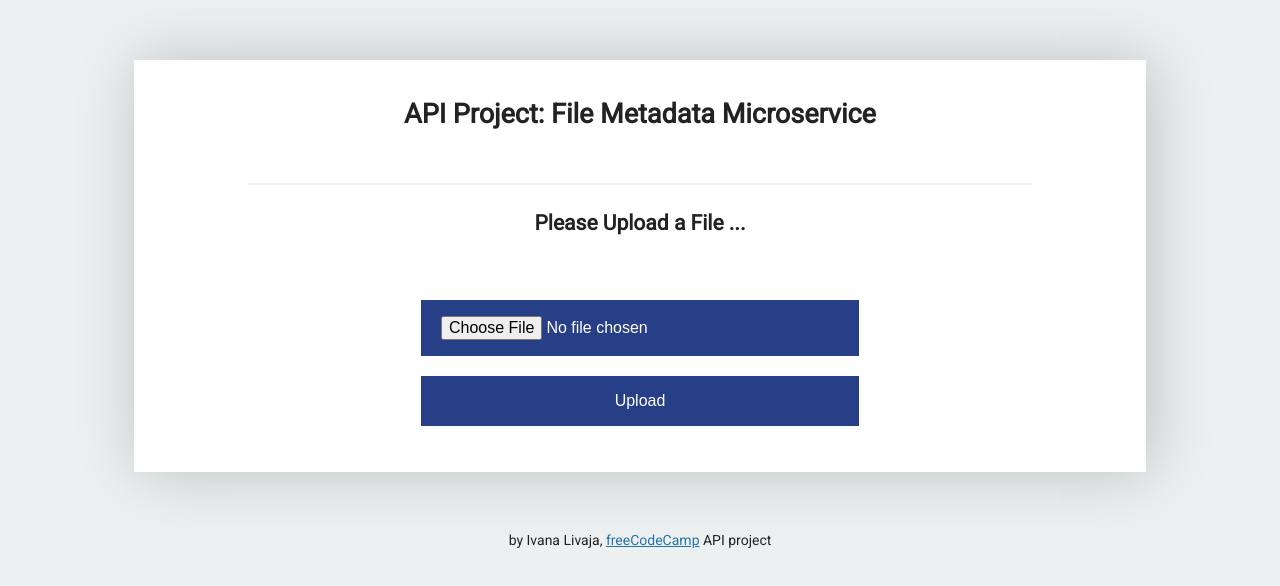
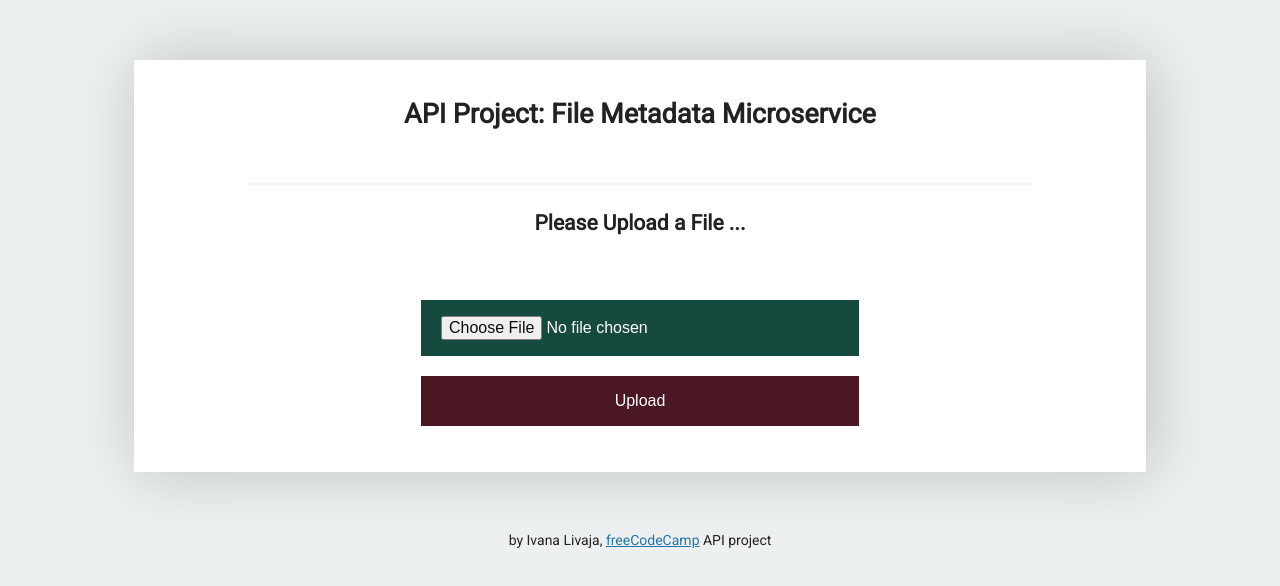
Before and after one commit to Ivilili/file-metadata, a website: page views/index.html in a window 1280 px wide. Drawn offline with Linux system fonts and the light colour scheme.

Commit message:
added more style

```diff
--- a/public/style.css
+++ b/public/style.css
@@ -47,7 +47,7 @@ input {
 	margin: 10px auto;
 }
 input#button {
-	background-color: #273f87;
+	background-color: #410b18;
 	font-size: 16px;
 	margin-top: 20px;
 	color: white;
@@ -55,14 +55,14 @@ input#button {
 	border: none;
 	cursor: pointer;
 	width: 80%;
-	opacity: 1;
+	opacity: 0.95;
 }
 input#button:hover,
 input#inputfield:hover {
-	background-color: #203470;
+	opacity: 1;
 }
 input#inputfield {
-	background-color: #273f87;
+	background-color: #0b4134;
 	font-size: 16px;
 	margin-top: 20px;
 	color: white;
@@ -70,6 +70,7 @@ input#inputfield {
 	border: none;
 	cursor: pointer;
 	width: 80%;
+	opacity: 0.95;
 }
 
 .view {
```
